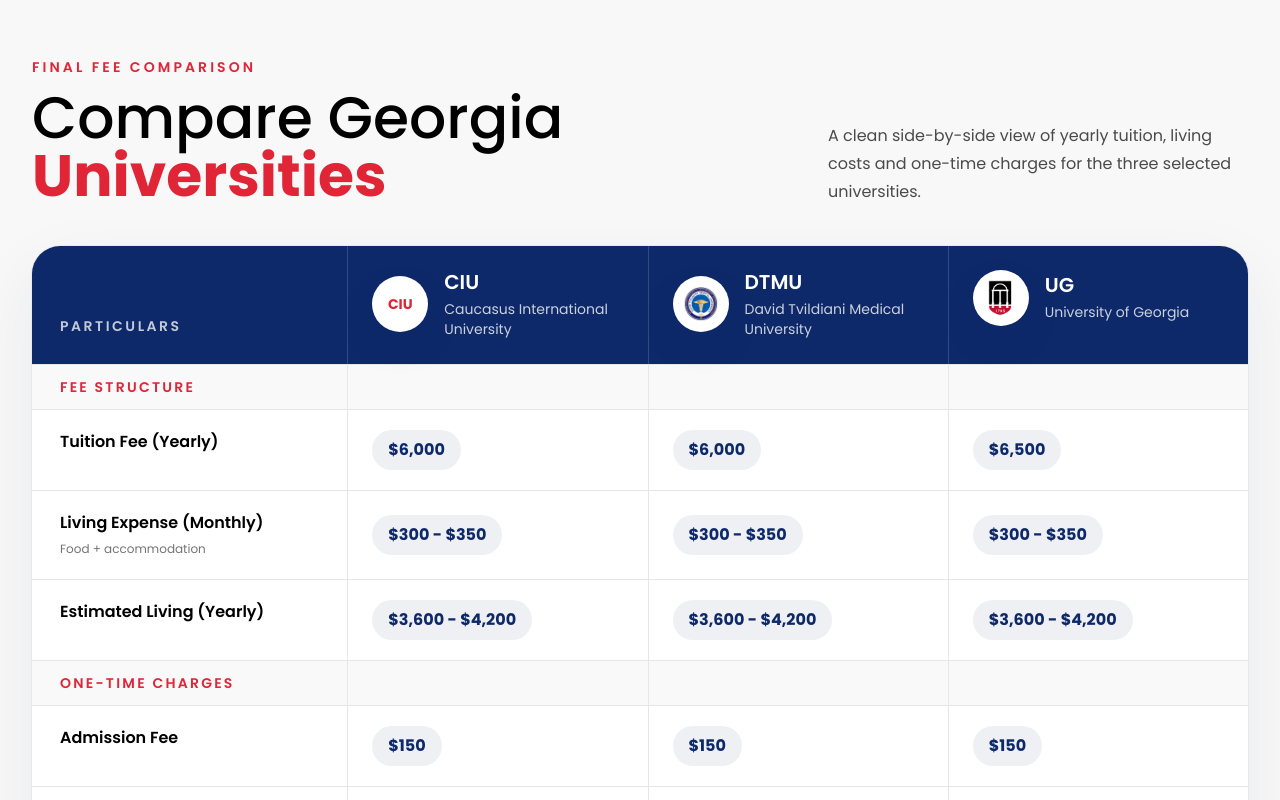
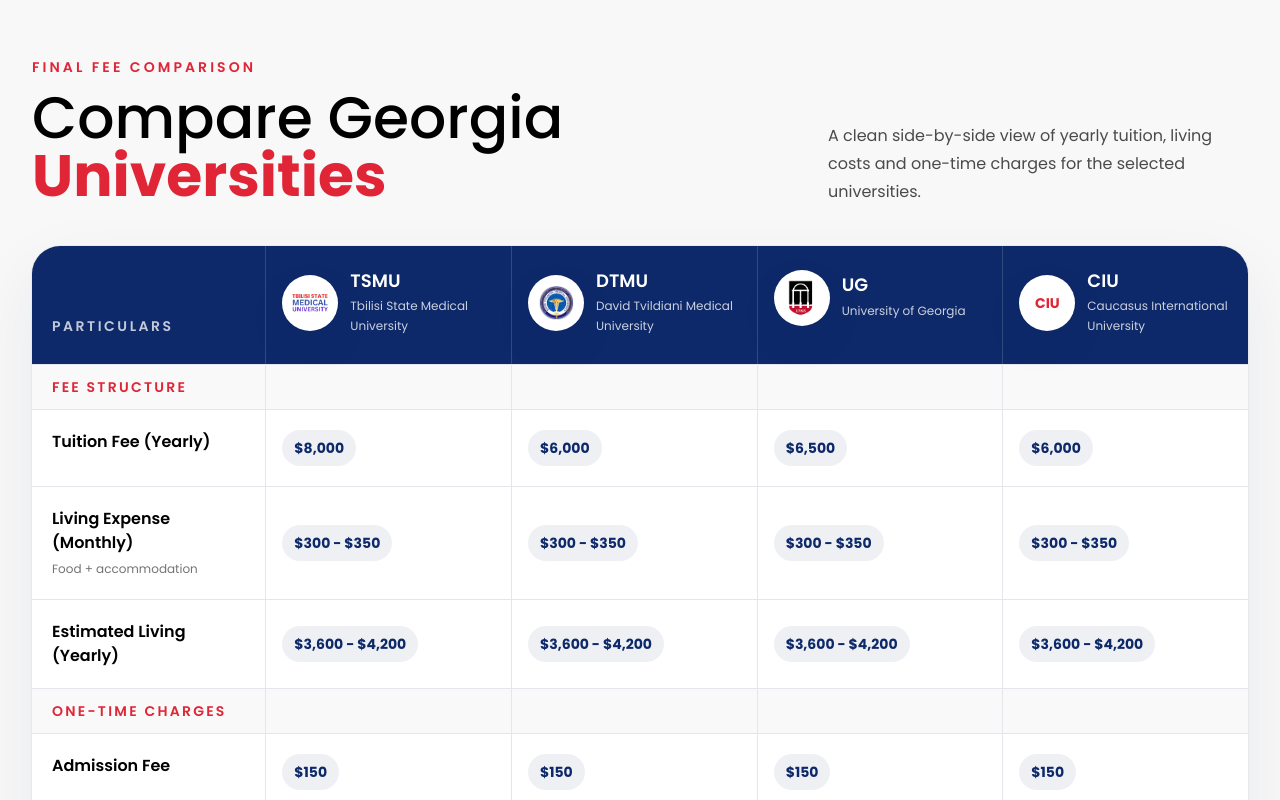
Before and after one commit to graphicmoron/specteredu, a Next.js app: page /university in a window 1280 px wide. Shown: the part 620-1420 px from the top of the page. Built offline with nearby package versions, Linux system fonts and the light colour scheme.

Commit message:
make a univercity page

```diff
--- a/app/about/page.jsx
+++ b/app/about/page.jsx
@@ -83,6 +83,49 @@
     icon: "eye",
     image: "/about/vision.png",
     alt: "Students planning global education opportunities",
+  },
+];
+
+const faqItems = [
+  {
+    id: "item-1",
+    question: "Is Georgia safe for Indian students?",
+    answer: "Yes, Georgia is generally considered safe for international students, including Indian students. Cities like Tbilisi have a strong student community, public transport, and support services, but students should still follow normal safety habits and stay connected with the university and local coordinators.",
+  },
+  {
+    id: "item-2",
+    question: "Is MBBS in Georgia valid in India?",
+    answer: "MBBS from Georgia can be valid in India when the university and course meet current NMC rules. After graduation, Indian students must clear the required licensing exam in India and complete any applicable registration requirements before practicing.",
+  },
+  {
+    id: "item-3",
+    question: "What is the total cost to study MBBS in Georgia?",
+    answer: "For the listed universities, yearly tuition starts from about $6,000 to $6,500. Living expenses are usually around $300 to $350 per month, with additional one-time charges for admission, visa assistance, documentation, consultancy, and post-arrival support.",
+  },
+  {
+    id: "item-4",
+    question: "Is NEET required for MBBS in Georgia?",
+    answer: "Yes, NEET qualification is required for Indian students who want to study MBBS abroad and later practice in India. Students should keep their NEET scorecard and eligibility documents ready during admission counseling.",
+  },
+  {
+    id: "item-5",
+    question: "What is the duration of MBBS in Georgia?",
+    answer: "The MBBS program in Georgia is usually 6 years, including academic study and clinical exposure. Exact structure can vary slightly by university, so students should confirm the final course plan before admission.",
+  },
+  {
+    id: "item-6",
+    question: "Is the MBBS course taught in English?",
+    answer: "Most popular medical universities in Georgia offer MBBS programs in English for international students. Students may also learn basic Georgian for hospital interaction and daily life during clinical years.",
+  },
+  {
+    id: "item-7",
+    question: "Can students get hostel or accommodation support?",
+    answer: "Yes, students can get support for hostel or private accommodation depending on the university and city. The expected monthly living cost in this comparison includes food and accommodation estimates.",
+  },
+  {
+    id: "item-8",
+    question: "When should I apply for admission?",
+    answer: "It is better to start early after NEET results so there is enough time for university selection, document preparation, admission letter, visa processing, and travel planning.",
   },
 ];
 
@@ -332,6 +375,49 @@
         </div>
       </section>
 
+      <section className="mx-auto mt-16 grid max-w-[1374px] gap-10 lg:grid-cols-[0.9fr_1.1fr] lg:items-start">
+        <div>
+          <p className="text-sm font-semibold uppercase tracking-[0.22em] text-primary">
+            Student FAQs
+          </p>
+          <h2 className="mt-3 max-w-[620px] text-[clamp(2.25rem,5vw,3.55rem)] font-medium leading-none tracking-normal text-black">
+            Questions before choosing <span className="font-bold text-secondary">Georgia</span>
+          </h2>
+          <p className="mt-5 max-w-[520px] text-base leading-7 text-black/70">
+            Quick answers about safety, NEET, validity in India, costs, accommodation and the admission process.
+          </p>
+          <a
+            href="/contact"
+            className="mt-7 inline-flex h-12 items-center justify-center rounded-full bg-rare px-6 text-sm font-semibold text-black transition-all duration-300 hover:-translate-y-0.5 hover:bg-secondary hover:text-white"
+          >
+            Ask a counselor
+          </a>
+        </div>
+
+        <div className="rounded-[28px] bg-white p-2 shadow-[0_26px_70px_rgba(14,41,105,0.07)] ring-1 ring-black/[0.04]">
+          {faqItems.map((item, index) => (
+            <details
+              key={item.id}
+              className="group rounded-[20px] px-5 py-1 open:bg-background open:shadow-[0_16px_36px_rgba(14,41,105,0.05)] sm:px-7"
+              open={index === 0}
+            >
+              <summary className="flex cursor-pointer list-none items-center justify-between gap-5 py-5 text-base font-semibold text-black marker:hidden sm:text-lg">
+                <span>{item.question}</span>
+                <span className="flex h-9 w-9 shrink-0 items-center justify-center rounded-full bg-secondary text-white transition-transform duration-300 group-open:rotate-45">
+                  <svg aria-hidden="true" className="h-4 w-4" viewBox="0 0 16 16" fill="none">
+                    <path d="M8 3.5v9M3.5 8h9" stroke="currentColor" strokeWidth="2" strokeLinecap="round" />
+                  </svg>
+                </span>
+              </summary>
+              <p className="pb-5 pr-2 text-sm leading-7 text-black/68 sm:text-base">
+                {item.answer}
+              </p>
+              {index !== faqItems.length - 1 && <hr className="border-dashed border-border group-open:opacity-0" />}
+            </details>
+          ))}
+        </div>
+      </section>
+
       <section className="mx-auto mt-16 max-w-[1374px]">
         <h2 className="text-center text-[clamp(2.6rem,6vw,3.75rem)] font-medium leading-none tracking-normal">What Student say</h2>
         <div className="mt-10 grid gap-6 lg:grid-cols-3">
--- a/app/university/page.jsx
+++ b/app/university/page.jsx
@@ -3,11 +3,11 @@
 
 const universities = [
   {
-    key: 'ciu',
-    name: 'Caucasus International University',
-    shortName: 'CIU',
-    logoText: 'CIU',
-    tuition: '$6,000',
+    key: 'tsmu',
+    name: 'Tbilisi State Medical University',
+    shortName: 'TSMU',
+    logo: '/tsmu.png',
+    tuition: '$8,000',
     monthlyLiving: '$300 - $350',
     yearlyLiving: '$3,600 - $4,200',
     admission: '$150',
@@ -36,6 +36,20 @@
     shortName: 'UG',
     logo: '/ug.png',
     tuition: '$6,500',
+    monthlyLiving: '$300 - $350',
+    yearlyLiving: '$3,600 - $4,200',
+    admission: '$150',
+    visa: '$500',
+    consultancy: '$1,000',
+    documentation: '$500',
+    postArrival: '$500',
+  },
+  {
+    key: 'ciu',
+    name: 'Caucasus International University',
+    shortName: 'CIU',
+    logoText: 'CIU',
+    tuition: '$6,000',
     monthlyLiving: '$300 - $350',
     yearlyLiving: '$3,600 - $4,200',
     admission: '$150',
@@ -165,22 +179,22 @@
               </h2>
             </div>
             <p className="max-w-[420px] text-base leading-7 text-black/70">
-              A clean side-by-side view of yearly tuition, living costs and one-time charges for the three selected universities.
+              A clean side-by-side view of yearly tuition, living costs and one-time charges for the selected universities.
             </p>
           </div>
 
-          <div className="mt-10 hidden overflow-hidden rounded-[28px] bg-white shadow-[0_26px_70px_rgba(14,41,105,0.07)] ring-1 ring-black/[0.04] lg:block">
-            <div className="grid grid-cols-[1.05fr_repeat(3,1fr)] bg-secondary text-white">
-              <div className="flex min-h-[118px] items-end px-7 pb-7 text-sm font-semibold uppercase tracking-[0.18em] text-white/75">
+          <div className="mt-10 hidden overflow-hidden rounded-[28px] bg-white shadow-[0_26px_70px_rgba(14,41,105,0.07)] ring-1 ring-black/[0.04] xl:block">
+            <div className="grid grid-cols-[0.95fr_repeat(4,minmax(0,1fr))] bg-secondary text-white">
+              <div className="flex min-h-[118px] items-end px-5 pb-7 text-sm font-semibold uppercase tracking-[0.18em] text-white/75">
                 Particulars
               </div>
               {universities.map((university) => (
-                <div key={university.key} className="border-l border-white/15 px-6 py-6">
-                  <div className="flex items-center gap-4">
+                <div key={university.key} className="border-l border-white/15 px-4 py-6">
+                  <div className="flex items-center gap-3">
                     <UniversityMark university={university} />
                     <div>
-                      <p className="text-xl font-semibold leading-tight">{university.shortName}</p>
-                      <p className="mt-1 max-w-[220px] text-sm leading-5 text-white/78">{university.name}</p>
+                      <p className="text-lg font-semibold leading-tight">{university.shortName}</p>
+                      <p className="mt-1 max-w-[190px] text-xs leading-5 text-white/78">{university.name}</p>
                     </div>
                   </div>
                 </div>
@@ -193,23 +207,23 @@
               return (
                 <React.Fragment key={row.key}>
                   {isNewGroup && (
-                    <div className="grid grid-cols-[1.05fr_repeat(3,1fr)] border-t border-border bg-background/80">
-                      <div className="px-7 py-3 text-sm font-semibold uppercase tracking-[0.16em] text-primary">
+                    <div className="grid grid-cols-[0.95fr_repeat(4,minmax(0,1fr))] border-t border-border bg-background/80">
+                      <div className="px-5 py-3 text-sm font-semibold uppercase tracking-[0.16em] text-primary">
                         {row.group}
                       </div>
-                      <div className="border-l border-border" />
-                      <div className="border-l border-border" />
-                      <div className="border-l border-border" />
+                      {universities.map((university) => (
+                        <div key={university.key} className="border-l border-border" />
+                      ))}
                     </div>
                   )}
-                  <div className="grid grid-cols-[1.05fr_repeat(3,1fr)] border-t border-border">
-                    <div className="px-7 py-5">
+                  <div className="grid grid-cols-[0.95fr_repeat(4,minmax(0,1fr))] border-t border-border">
+                    <div className="px-5 py-5">
                       <p className="font-semibold text-black">{row.label}</p>
-                      {row.note && <p className="mt-1 max-w-[280px] text-xs leading-5 text-black/55">{row.note}</p>}
+                      {row.note && <p className="mt-1 max-w-[250px] text-xs leading-5 text-black/55">{row.note}</p>}
                     </div>
                     {universities.map((university) => (
-                      <div key={university.key} className="flex items-center border-l border-border px-6 py-5">
-                        <span className="rounded-full bg-secondary/7 px-4 py-2 text-base font-bold text-secondary">
+                      <div key={university.key} className="flex items-center border-l border-border px-4 py-5">
+                        <span className="rounded-full bg-secondary/7 px-3 py-2 text-sm font-bold text-secondary">
                           {university[row.key]}
                         </span>
                       </div>
@@ -220,7 +234,7 @@
             })}
           </div>
 
-          <div className="mt-10 grid gap-5 lg:hidden">
+          <div className="mt-10 grid gap-5 md:grid-cols-2 xl:hidden">
             {universities.map((university) => (
               <article
                 key={university.key}
```
